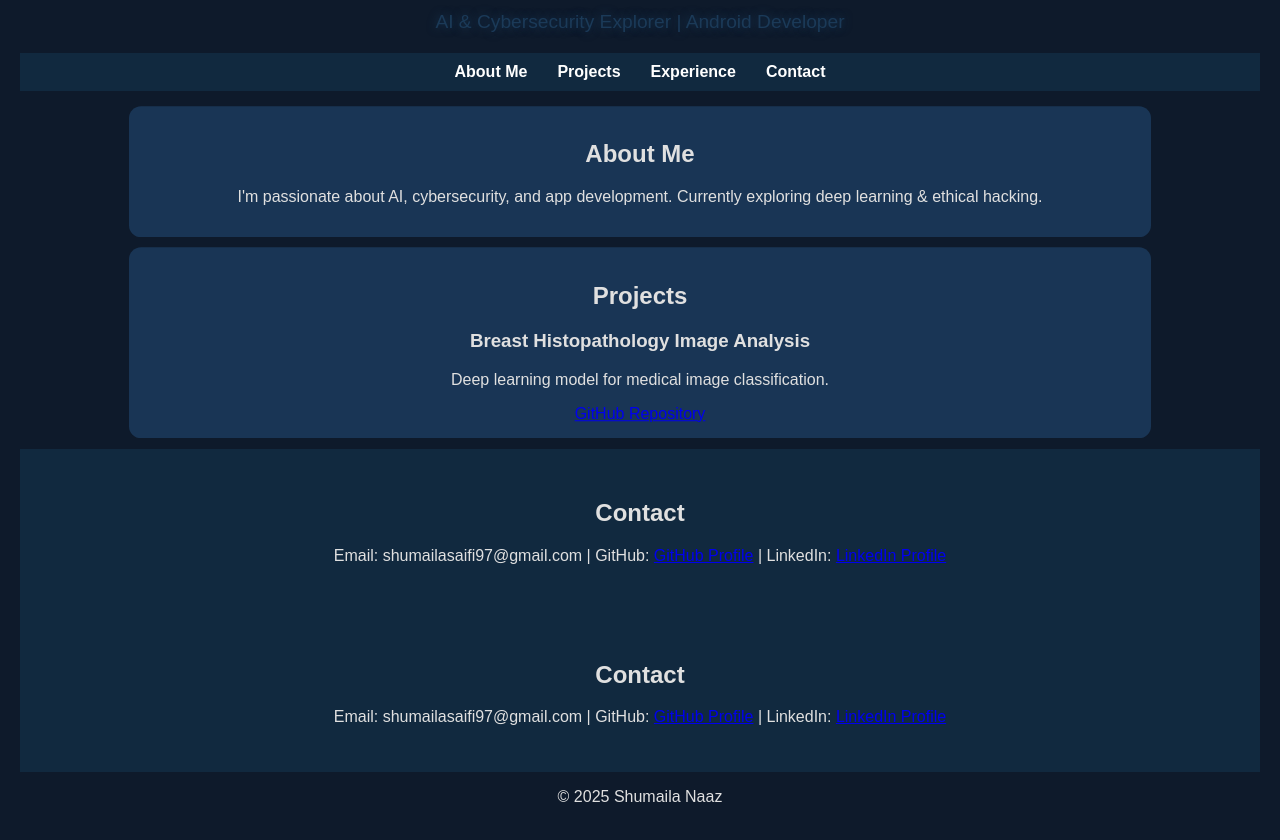
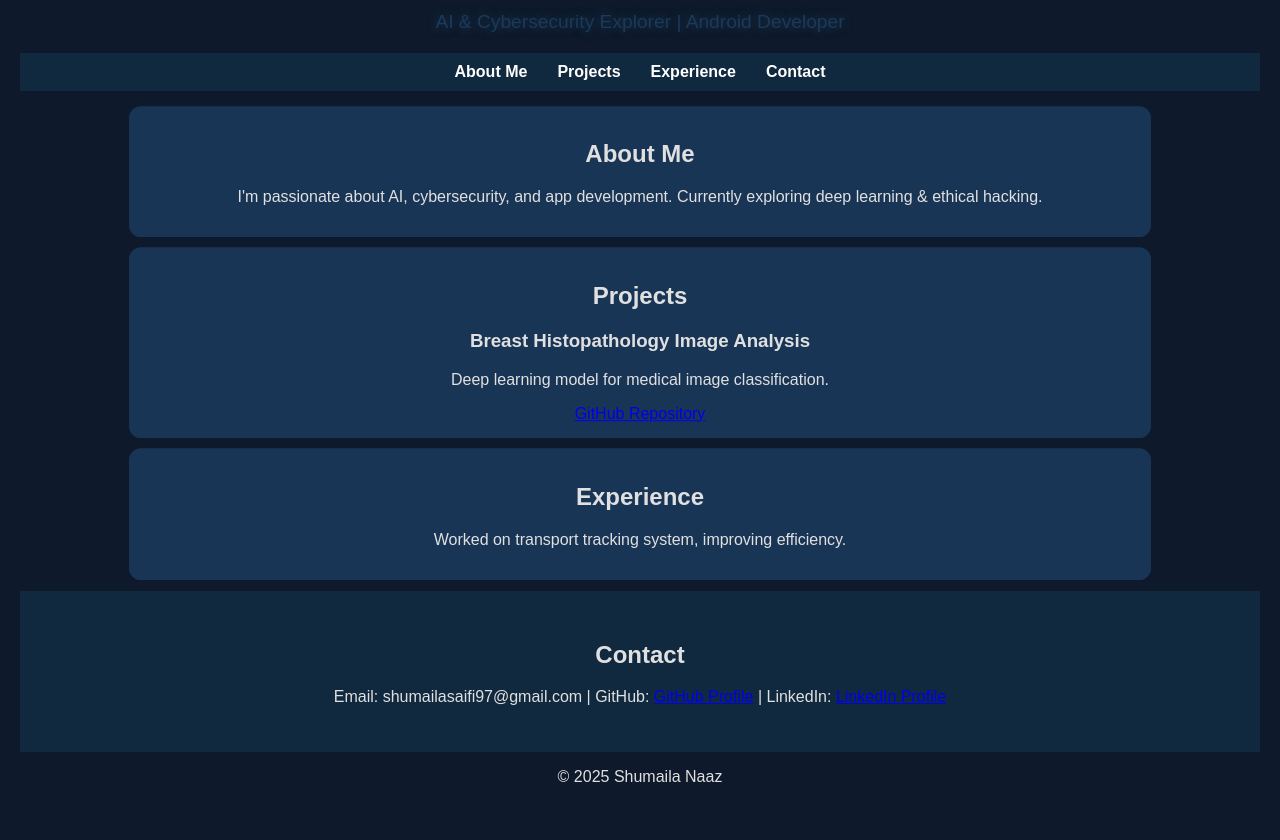
Before and after one commit to shumailasaifi/portfolio-website, a plain HTML site: page index.html in a window 1280 px wide. Shown: the part 128-968 px from the top of the page. Drawn offline with Linux system fonts and the light colour scheme.

Commit message:
Update index.html

```diff
--- a/index.html
+++ b/index.html
@@ -36,16 +36,15 @@
             </div>
         </section>
 
+        <section id="experience" class="float-card">
+            <h2>Experience</h2>
+            <p>Worked on transport tracking system, improving efficiency.</p>
+        </section>
+
         <section id="contact">
             <h2>Contact</h2>
             <p>Email: shumailasaifi97@gmail.com | GitHub: <a href="https://github.com/shumailasaifi">GitHub Profile</a> | LinkedIn: <a href="https://www.linkedin.com/in/shumaila-naaz-saifi97/">LinkedIn Profile</a></p>
         </section>
-
-        <section id="contact">
-    <h2>Contact</h2>
-    <p>Email: shumailasaifi97@gmail.com | GitHub: <a href="https://github.com/shumailasaifi">GitHub Profile</a> | LinkedIn: <a href="https://www.linkedin.com/in/shumaila-naaz-saifi97/">LinkedIn Profile</a></p>
-</section>
-
 
         <footer>
             <p>© 2025 Shumaila Naaz</p>
```
